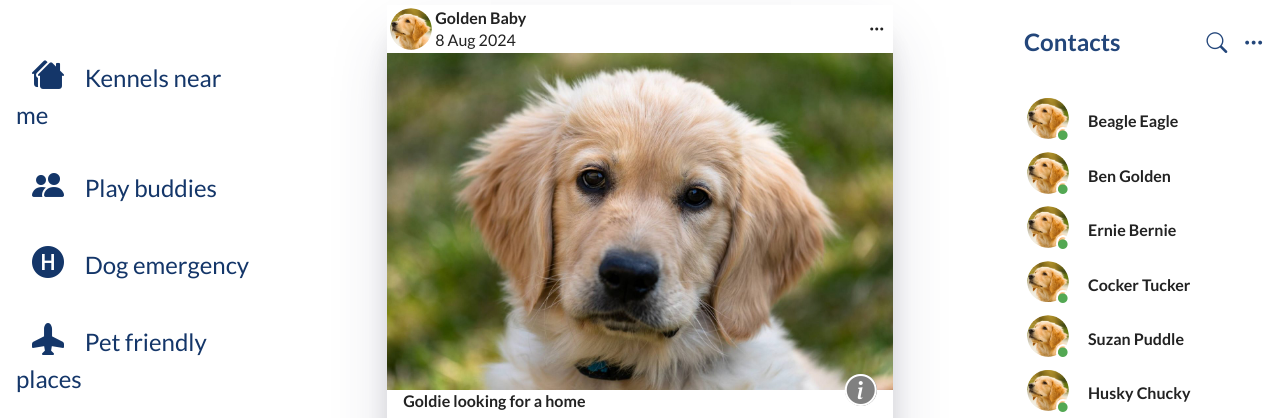
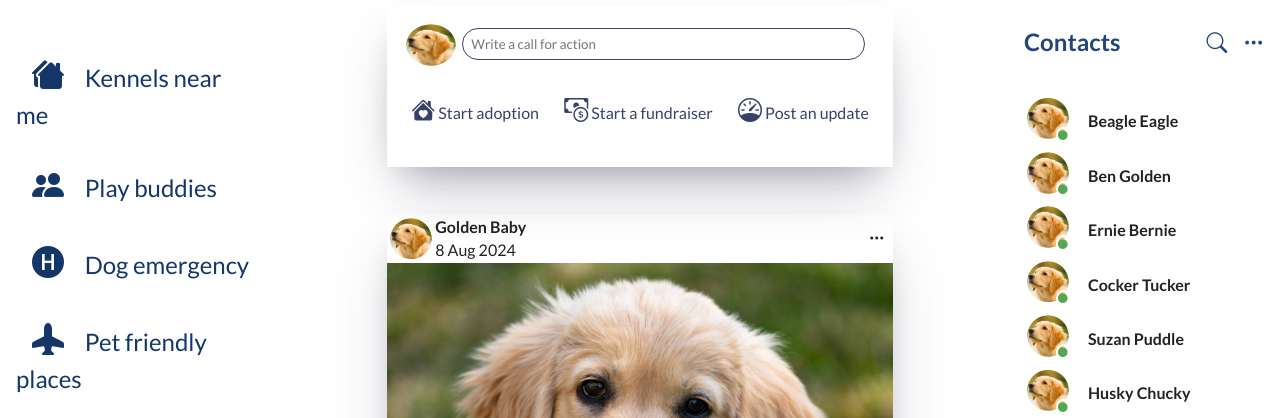
Before and after one commit to pentekattila/Social-app, a plain HTML site: page index.html in a window 1280 px wide. Shown: the part 59-477 px from the top of the page. Drawn offline with nearby package versions, Linux system fonts and the light colour scheme.

Commit message:
some changes

```diff
--- a/css/feed.css
+++ b/css/feed.css
@@ -126,6 +126,62 @@ main {
   gap: 3rem;
 }
 
+.poster {
+  display: flex;
+  width: 100%;
+  flex-direction: column;
+  justify-content: center;
+  align-items: center;
+  padding: 1rem;
+  box-shadow: rgba(50, 50, 93, 0.25) 0px 30px 60px -12px,
+    rgba(0, 0, 0, 0.3) 0px 18px 36px -18px;
+}
+
+.posterHeader .profileImage {
+  width: 3.5rem;
+  border-radius: 50%;
+  padding: 0.2rem;
+}
+
+.posterHeader {
+  width: 100%;
+  justify-content: space-between;
+}
+
+.posterHeader input {
+  height: 2rem;
+  width: 85%;
+  border-radius: 1rem;
+  border: 1px solid rgb(54, 66, 104);
+  padding: 0.5rem;
+}
+
+.poster .postButtons {
+  width: 100%;
+}
+
+.poster .postList {
+  display: flex;
+  flex-direction: row;
+  justify-content: space-between;
+  color: rgb(54, 66, 104);
+  font-size: 1rem;
+}
+
+.poster .postButton {
+  padding: 0.5rem;
+}
+
+.poster .postButton:hover {
+  cursor: pointer;
+  background-color: rgb(168, 168, 168);
+  border-radius: 0.5rem;
+}
+
+.poster .postList .postIcon {
+  font-size: 1.5rem;
+}
+
 .mainContent .post {
   box-shadow: rgba(50, 50, 93, 0.25) 0px 30px 60px -12px,
     rgba(0, 0, 0, 0.3) 0px 18px 36px -18px;
@@ -236,8 +292,9 @@ main {
 }
 
 .post .reactsActions .actions .reaction:hover {
-  color: rgb(20, 54, 105);
-  background-color: lightblue;
+  cursor: pointer;
+  background-color: rgb(168, 168, 168);
+  border-radius: 0.5rem;
 }
 
 .post .commentSection {
--- a/index.html
+++ b/index.html
@@ -86,6 +86,29 @@
       </aside>
 
       <section class="mainContent">
+        <div class="poster">
+          <div class="posterHeader">
+            <img src="./assets/dogprofile.png" alt="" class="profileImage">
+            <input
+             type="text"
+              class="postInput"
+             placeholder="Write a call for action"
+            />
+          </div>
+
+          <div class="postButtons">
+            <ul class="postList">
+              <li class="postButton"><i class="bi bi-house-heart-fill postIcon"></i> Start adoption</li>
+              <li class="postButton"><i class="bi bi-cash-coin postIcon"></i> Start a fundraiser</li>
+              <li class="postButton"><i class="bi bi-speedometer postIcon"></i> Post an update</li>
+            </ul>
+          </div>
+        </div>
+
+
+
+
+
         <div class="post">
           <div class="postHeader">
             <div class="profileUserInfo">
```
Also changed, not shown: profile.html (+1 -1 lines), assets/DogCoverPhoto.webp (added).
